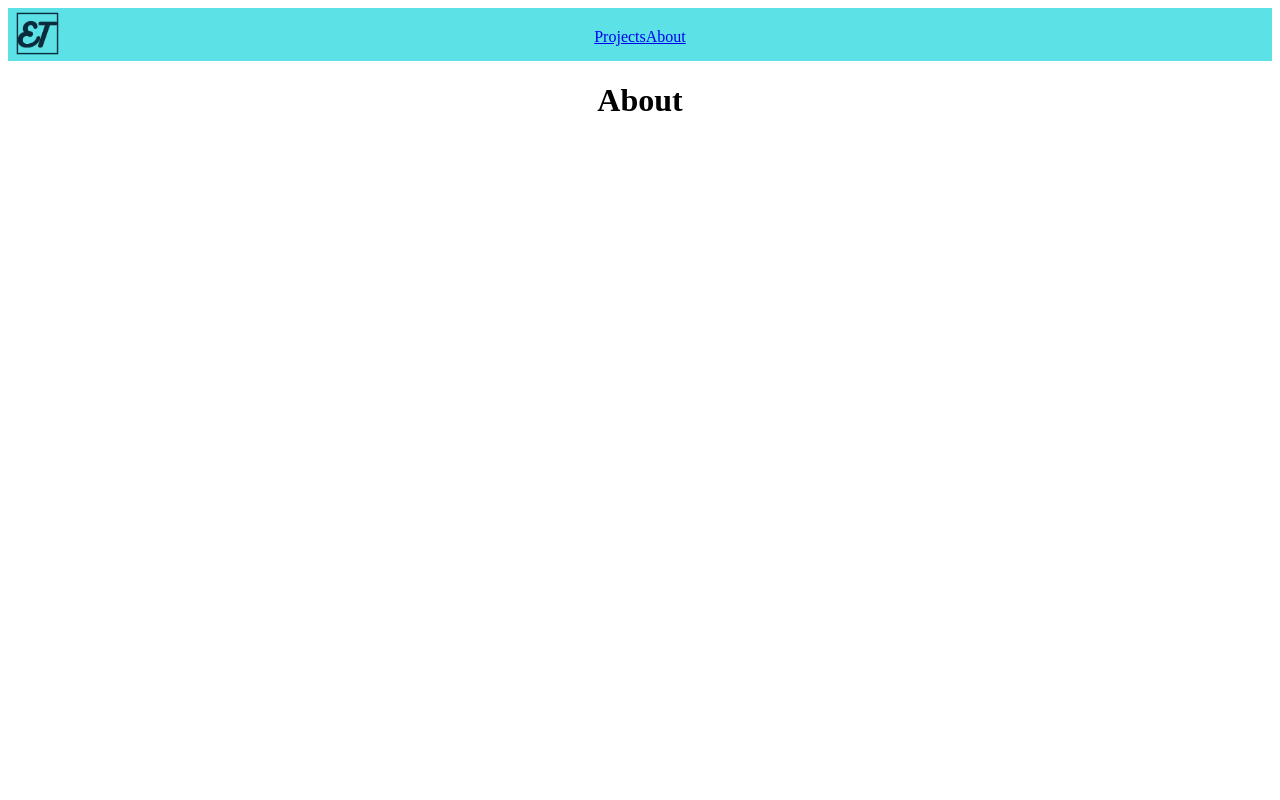
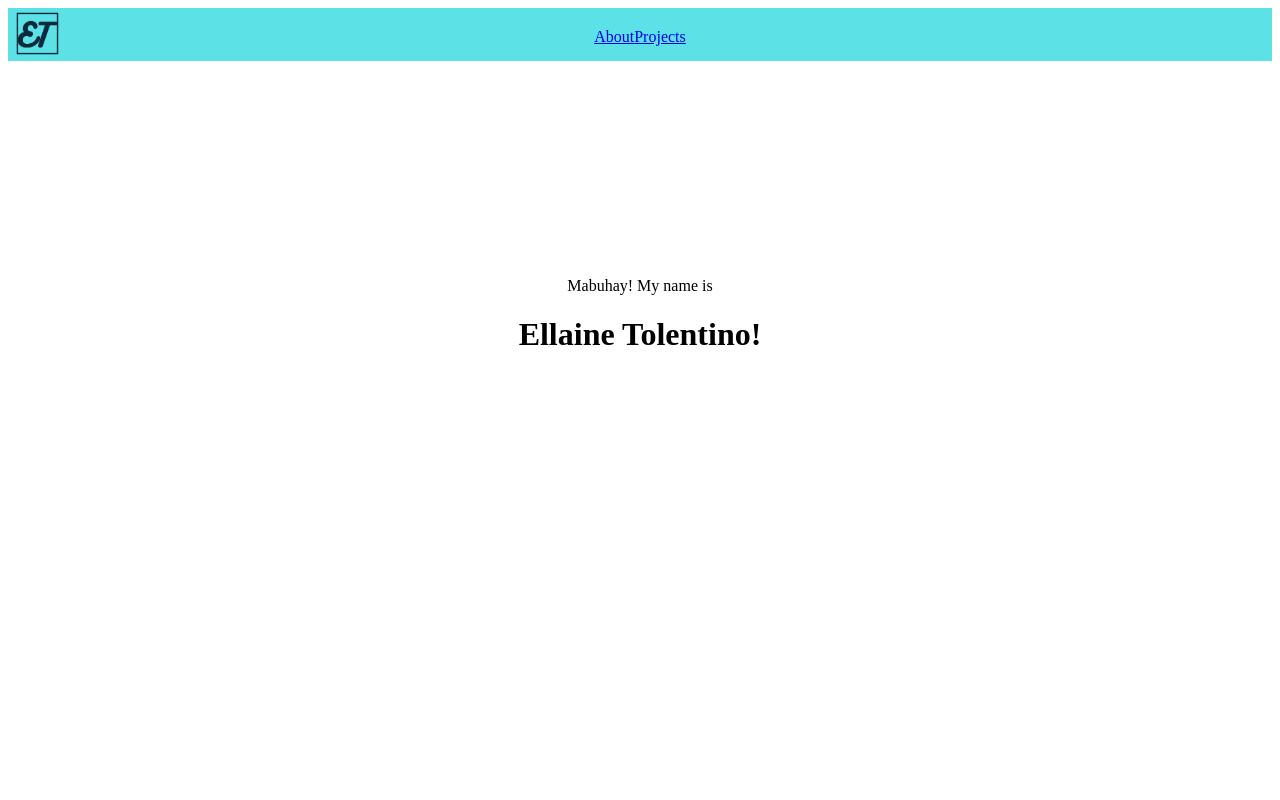
Before and after one commit to tolentinoel/ellaine_dev_portfolio, a React (Create React App) app: page / in a window 1280 px wide. Shown: the top 800 px of the page. Built offline with nearby package versions, Linux system fonts and the light colour scheme; the HTML template or start-up script is replaced by a standard one.

Commit message:
applied smooth scroll, switched to one page

```diff
--- a/public/index.html
+++ b/public/index.html
@@ -24,7 +24,7 @@
       work correctly both with client-side routing and a non-root public URL.
       Learn how to configure a non-root public URL by running `npm run build`.
     -->
-    <title>React App</title>
+    <title>Ellaine Tolentino</title>
   </head>
   <body>
     <noscript>You need to enable JavaScript to run this app.</noscript>
--- a/src/About.js
+++ b/src/About.js
@@ -1,9 +1,10 @@
-import React from "react"
+import React from "react";
+import './styles/About.css';
 
 function About(props) {
   return (
-    <div>
-      <h1>About</h1>
+    <div className="about_div">
+      <h1>About Me:</h1>
     </div>
   )
 }
--- a/src/App.js
+++ b/src/App.js
@@ -1,6 +1,6 @@
 import logo from './images/logo2.png';
 import './styles/App.css';
-import { BrowserRouter, Route, Link } from 'react-router-dom';
+import { BrowserRouter} from 'react-router-dom';
 import Projects from './Projects.js';
 import About from './About.js';
 
@@ -8,17 +8,24 @@ function App() {
   return (
     <BrowserRouter>
       <div className="App">
-
         <img src={logo} className="logo" alt="Logo" />
         <div className="navigation">
           <div className="navigation-sub">
-            <Link to="/projects" className="item">Projects</Link>
-            <Link to="/about" className="item">About</Link>
+            <a href="#about" >About</a>
+            <a href="#projects" >Projects</a>
           </div>
         </div>
-        <Route exact path="/" component={About} />
-        <Route exact path="/projects" component={Projects} />
-        <Route exact path="/about" component={About} />
+        <div className="landing">
+          <p>Mabuhay! My name is</p>
+          <h1>Ellaine Tolentino!</h1>
+        </div>
+        <div id="about">
+          <About/>
+        </div>
+        <div id= "projects">
+          <Projects/>
+        </div>
+
       </div>
     </BrowserRouter>
   );
--- /dev/null
+++ b/src/styles/About.css
@@ -0,0 +1,3 @@
+.about_div{
+    height: 100vh;
+}
--- a/src/styles/App.css
+++ b/src/styles/App.css
@@ -1,5 +1,11 @@
+html{
+  scroll-behavior: smooth;
+}
+
+
 .App {
   text-align: center;
+  overflow-y: hidden;
 }
 
 .App-logo {
@@ -38,8 +44,14 @@
 }
 
 .navigation{
+
   background-color: #5ce1e6;
   padding: 20px 10px 15px 10px;
+}
+
+.landing{
+  height: 100vh;
+  padding: 200px
 }
 
 @keyframes App-logo-spin {
```
Also changed, not shown: 1 other file (tests, documents, lock files or other folders).
